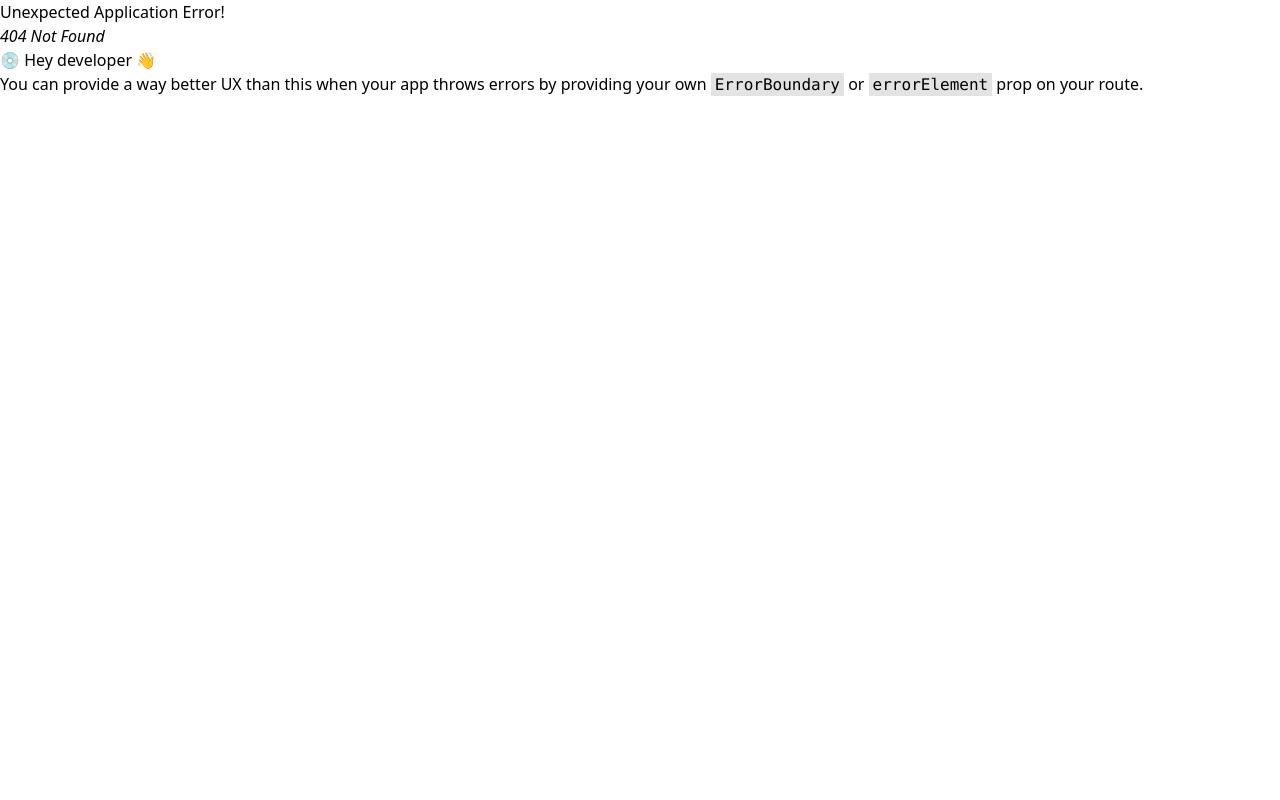
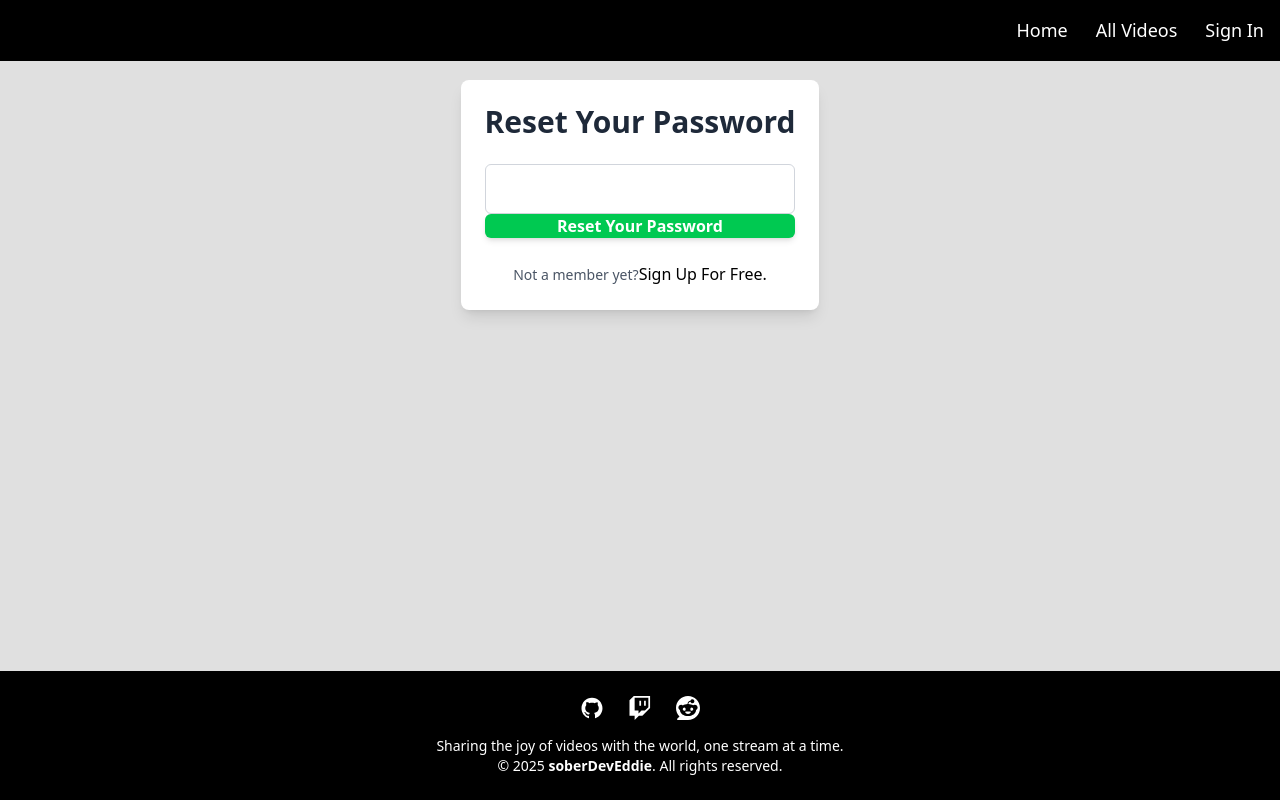
Before and after one commit to EddieO23/myVideoHub, a React (Vite) app in the folder frontend/: page /reset-password in a window 1280 px wide. Before the commit this address had no page. Built offline with nearby package versions, Linux system fonts and the light colour scheme.

Commit message:
Frontend resetPassword page.
Created resetPassword page to send link to user's email to reset their password.

```diff
--- /dev/null
+++ b/frontend/src/pages/auth/ResetPasswordEmail.jsx
@@ -0,0 +1,74 @@
+import { useState } from 'react';
+import { Link, useNavigate } from 'react-router-dom';
+
+import Layout from '../../components/Layout';
+import backendApi from '../../api/backendApi.js'
+import { toast } from 'sonner';
+
+const ResetPasswordEmail = () => {
+  const [email, setEmail] = useState('');
+  const [loading, setLoading] = useState(false);
+  const navigate = useNavigate();
+
+
+
+  const handleSubmit = async (e) => {
+    try {
+      e.preventDefault()
+      setLoading(true)
+      const {data} = await backendApi.post('/api/v1/auth/reset-password', {email})
+      if(data.success) {
+        toast.success(data.message)
+        setEmail("")
+        navigate('/sign-in')
+      } else {
+        toast.warning(data.message)
+      }
+    } catch (error) {
+      toast.error('Something went wrong...')
+    } finally {
+      setLoading(false)
+    }
+  }
+
+  return (
+    <Layout>
+      <div className='p-4'>
+        <div className='w-full max-w-md bg-white rounded-lg shadow-lg p-6'>
+          <h1 className='text-3xl text-center font-semibold text-gray-800 mb-6'>
+            Reset Your Password
+          </h1>
+          <form className='space-y-6' onSubmit={handleSubmit}>
+            <div className=''>
+              <label
+                htmlFor='email'
+                className='block text-sm font-semibold text-gray-300'
+              ></label>
+              <input
+                name='email'
+                type='email'
+                className='mt-1 block w-full px-4 py-3 border border-gray-300 rounded-md focus:ring-indigo-500'
+                value={email}
+                required
+                onChange={(e) => setEmail(e.target.value)}
+              />
+              <button
+                type='submit'
+                className={`w-full px-4 bg-green-500 text-white font-bold rounded-md shadow-md transition duration-300 disabled:bg-green-300 disabled:cursor-not-allowed flex items-center justify-center ${loading} ? "bg-opacity-90" : hover:bg-opacity-90 hover:cursor-pointer`}
+                disabled={loading}
+              >
+                Reset Your Password
+              </button>
+            </div>
+            <div className="text-center mt-4">
+              <span className="text-sm text-gray-600">Not a member yet?</span>
+              <Link to={`/sign-up`}>Sign Up For Free.</Link>
+            </div>
+          </form>
+        </div>
+      </div>
+    </Layout>
+  );
+};
+
+export default ResetPasswordEmail;
--- a/frontend/src/pages/auth/SignIn.jsx
+++ b/frontend/src/pages/auth/SignIn.jsx
@@ -76,6 +76,10 @@ const SignIn = () => {
                 onChange={handleChange}
               />
             </div>
+            <div className="">
+              <Link className='text-indigo-500' to={`/reset-password`}>Forgot Your Password?</Link>
+
+            </div>
             {/* Sign in button with loader */}
             <button
               disabled={loading}
--- a/frontend/src/router.jsx
+++ b/frontend/src/router.jsx
@@ -4,9 +4,11 @@ import SignUp from './pages/auth/SignUp.jsx'
 import SignIn from './pages/auth/SignIn.jsx';
 import UserProfile from './pages/user/UserProfile.jsx';
 import { ProtectedRoute, ProtectedRouteHome } from './components/ProtectedRouter.jsx';
+import ResetPasswordEmail from './pages/auth/ResetPasswordEmail.jsx';
 
 export const router = createBrowserRouter([
   {path: '/sign-up', element: <ProtectedRoute element={<SignUp/>}/>},
   {path: '/sign-in', element: <ProtectedRoute element={<SignIn/>}/>},
   {path: '/user/profile', element: <ProtectedRouteHome element={<UserProfile/>}/>},
+  {path: '/reset-password', element: <ProtectedRoute element={<ResetPasswordEmail/>}/>},
 ])
```
